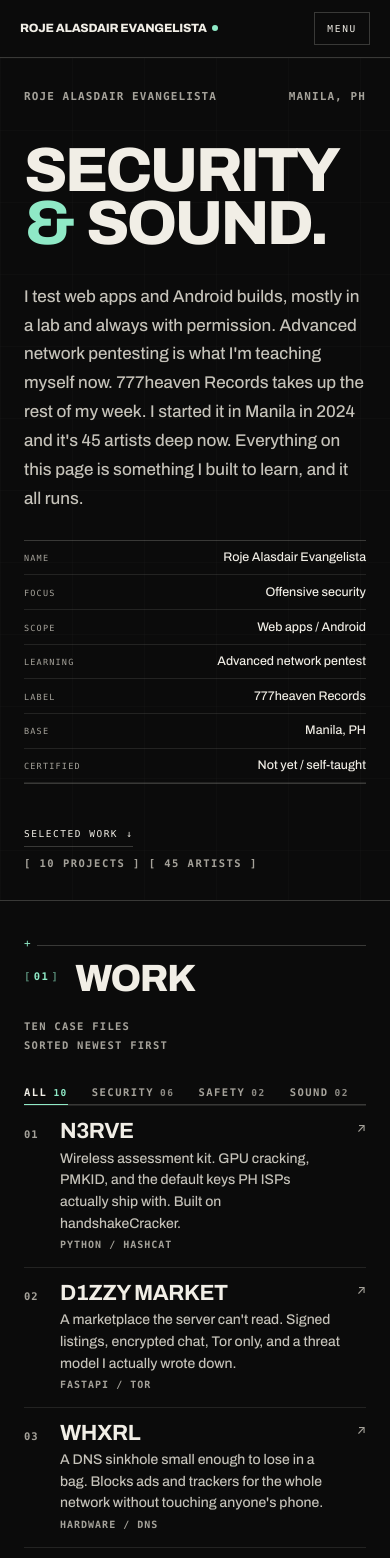
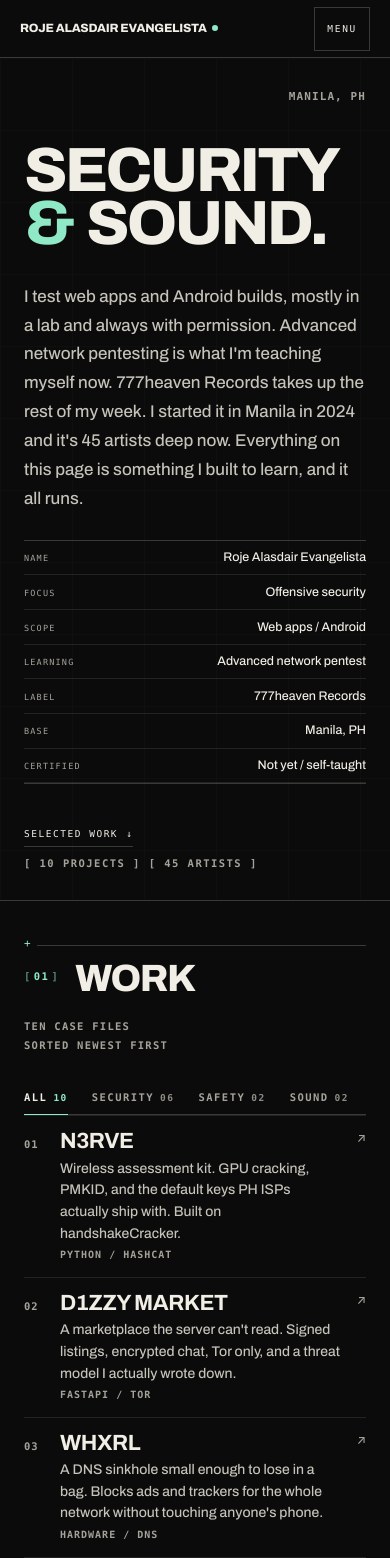
Before and after one commit to AlasdairDev/rojealasdair, a plain HTML site: page index.html in a window 390 px wide. Shown: the top 1558 px of the page. Drawn offline with Linux system fonts and the light colour scheme.

Commit message:
Remove the duplicate hero name and tighten mobile details
- Hero no longer repeats the name above the title; location moves right
- 44px menu target, taller filter targets, and smaller statement and
  label headings under 400px
- Learning row drops the repeated self-taught phrase

```diff
--- a/index.html
+++ b/index.html
@@ -67,7 +67,6 @@
 
   <section class="hero" id="top">
     <div class="hero-meta">
-      <span>Roje Alasdair Evangelista</span>
       <span>Manila, PH</span>
     </div>
 
@@ -304,7 +303,7 @@
           <tr><th>Studying</th><td>BSIT, PUP Manila</td></tr>
           <tr><th>Focus</th><td>Offensive security</td></tr>
           <tr><th>Scope</th><td>Web apps / Android</td></tr>
-          <tr><th>Learning</th><td>Advanced network pentest / self-taught</td></tr>
+          <tr><th>Learning</th><td>Advanced network pentest, on my own</td></tr>
           <tr><th>Network</th><td>Nmap / Wireshark / Metasploit / Burp Suite</td></tr>
           <tr><th>Labs</th><td>Packet Tracer / VLANs / static routing / subnetting</td></tr>
           <tr><th>Android</th><td>adb / jadx / apktool / Frida / MobSF</td></tr>
--- a/style.css
+++ b/style.css
@@ -168,7 +168,14 @@ svg { display:block; }
 }
 .mbar .monogram { max-width:none; font-size:14px; letter-spacing:-.02em; }
 @media (max-width:480px) { .mbar .monogram { font-size:12px; } }
+
+@media (max-width:400px) {
+  .statement { font-size:16px; }
+  .label-h { font-size:26px; }
+}
 .menu-btn {
+  display:inline-flex; align-items:center; justify-content:center;
+  min-width:44px; min-height:44px;
   font-family:var(--mono);
   font-size:9.5px;
   letter-spacing:.18em;
@@ -243,7 +250,7 @@ section { scroll-margin-top:0; }
   scroll-margin-top:58px;
 }
 .hero-meta {
-  display:flex; justify-content:space-between; gap:20px;
+  display:flex; justify-content:flex-end; gap:20px;
   font-family:var(--mono);
   font-size:9.5px;
   letter-spacing:.16em;
@@ -922,6 +929,10 @@ blockquote {
   .row a { grid-template-columns:34px minmax(0, 1.15fr) minmax(0, 1.05fr) 132px 14px; }
 }
 
+@media (max-width:1080px) {
+  .filter { padding:8px 0; }
+}
+
 @media (max-width:900px) {
   .label-stats { grid-template-columns:1fr 1fr; gap:16px; }
   .label-stats dd { font-size:24px; }
```
